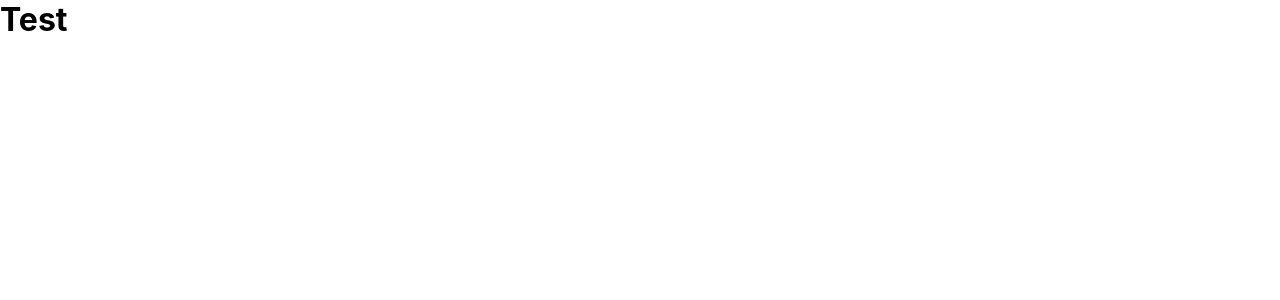
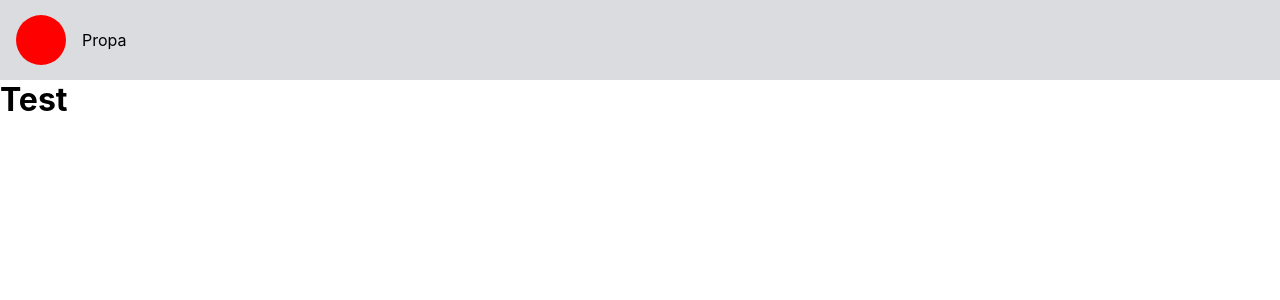
Before and after one commit to loreleim/propa, a React (Create React App) app: page / in a window 1280 px wide. Shown: the top 300 px of the page. Built offline with nearby package versions, Linux system fonts and the light colour scheme.

Commit message:
toolbar basics

```diff
--- a/src/App.js
+++ b/src/App.js
@@ -1,9 +1,11 @@
 import React from 'react';
+import Toolbar from './components/toolbar';
 import "./style/index.scss";
 
 function App() {
   return (
     <div className="App">
+      <Toolbar/>
       <h1>Test</h1>
     </div>
   );
--- a/src/components/toolbar/index.js
+++ b/src/components/toolbar/index.js
@@ -1,10 +1,15 @@
 import React, { Component } from 'react';
+import style from "./index.module.scss";
 
 export default class Toolbar extends Component {
   render() {
     return (
-      <div>
-
+      <div className={style.toolbarContainer}>
+        <div className={style.appLogo}></div>
+        <div className={style.projectDeets}>
+          <div className={style.projectTitle}>Propa</div>
+          <div className={style.settings}></div>
+        </div>
       </div>
     );
   }
--- /dev/null
+++ b/src/components/toolbar/index.module.scss
@@ -0,0 +1,23 @@
+@import "../../style/variables.scss";
+
+.toolbarContainer {
+  width: 100%;
+  height: 10vh;
+  display: flex;
+  align-items: center;
+  background-color: $grey-light;
+  padding: 1rem;
+}
+
+.appLogo {
+  width: 50px;
+  height: 50px;
+  background-color: red;
+  border-radius: 50px;
+}
+
+.projectDeets {
+  display: flex;
+  flex-direction: column;
+  margin-left: 1rem;
+}
--- a/src/style/variables.scss
+++ b/src/style/variables.scss
@@ -2,3 +2,4 @@ $primary: #00fff5;
 $secondary: #ff5de0;
 $color: #1e1e1e;
 $color: #292929;
+$grey-light: #dadce0;
```
